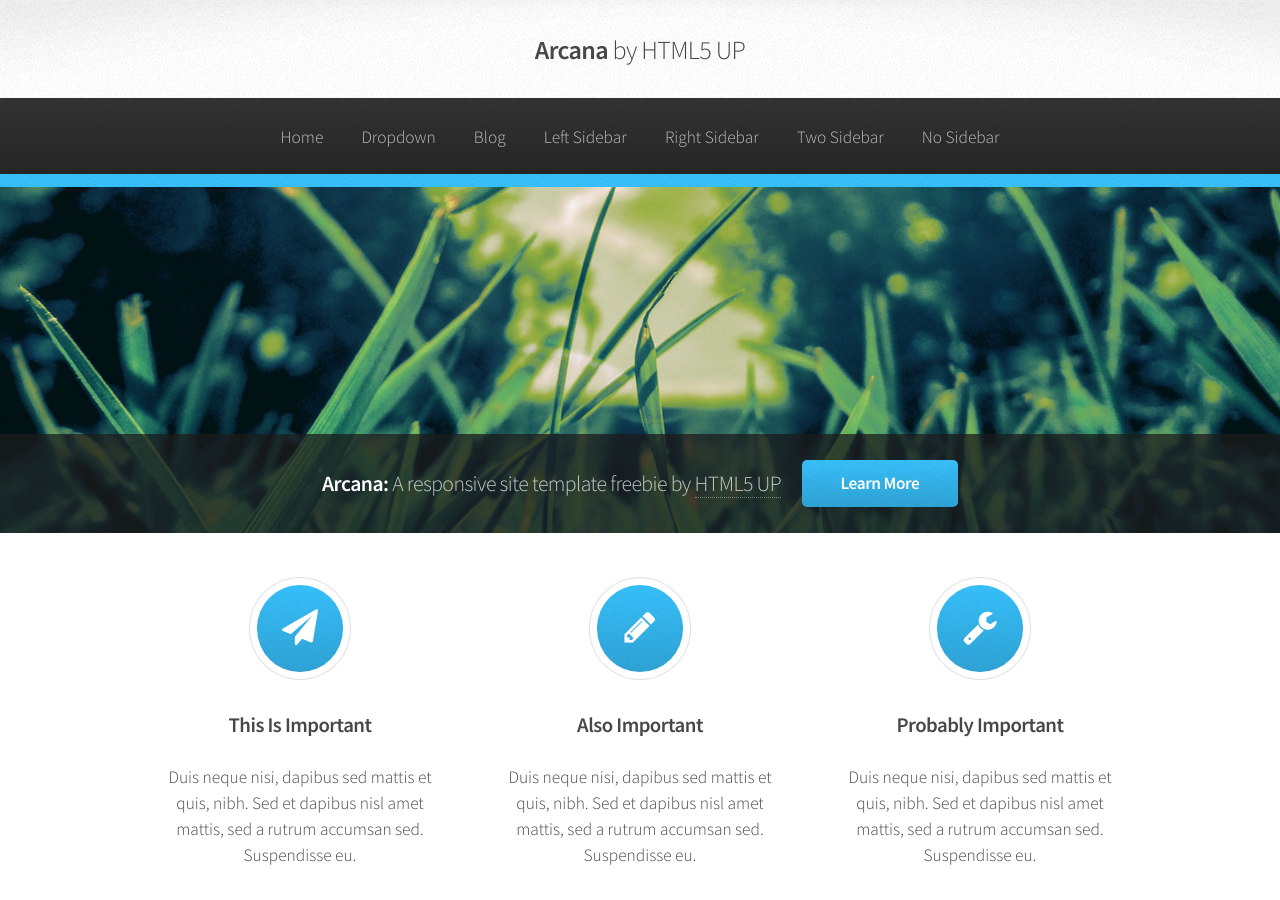
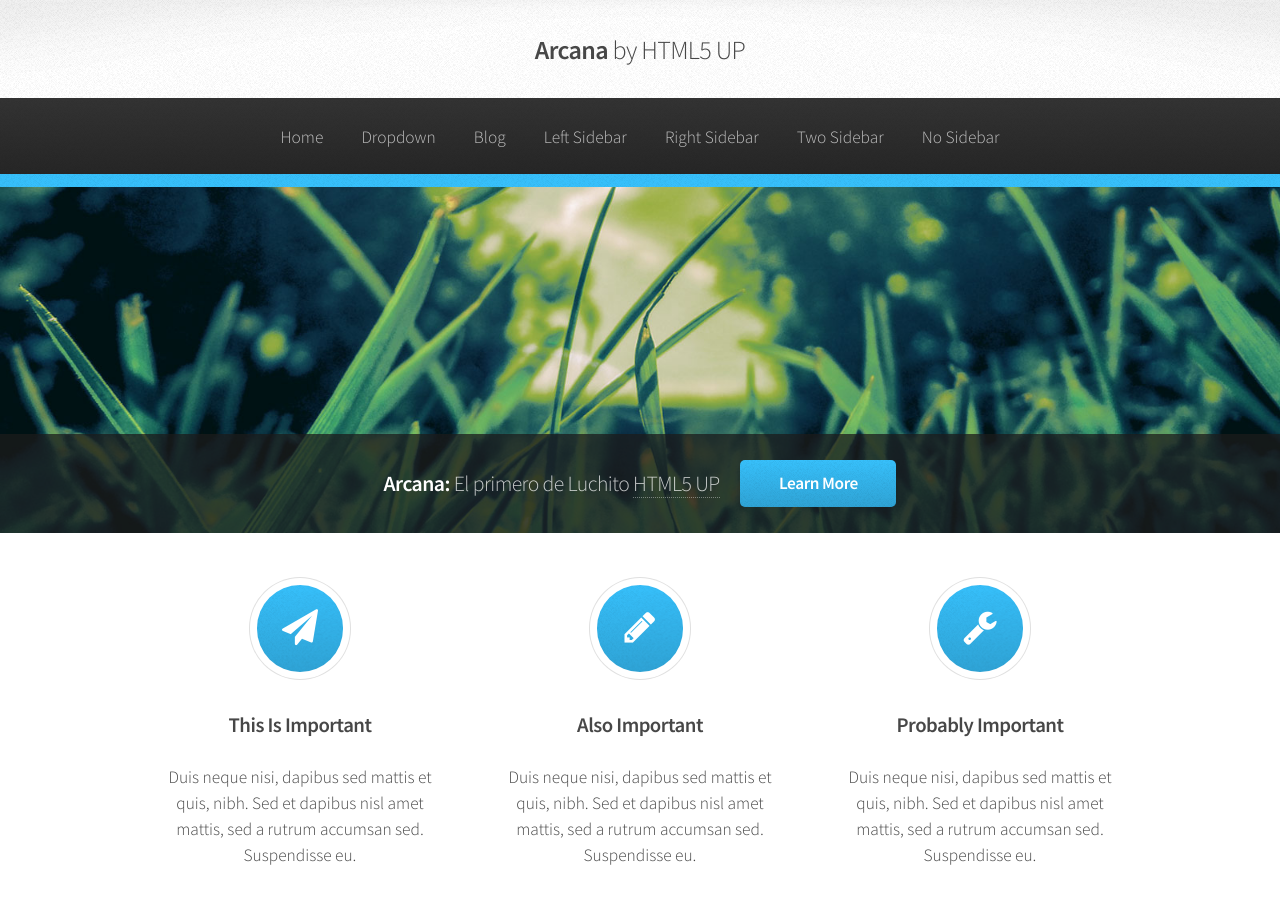
Before and after one commit to LuchoBCN/sambura, a Jekyll site: the page built from index.html, in a window 1280 px wide and 900 px high. Built offline with Jekyll 4.4.1, drawn with Linux system fonts in a browser that asks for light colours; the list of posts is cut into pages by our own code.

Commit message:
el primero de luchito

```diff
--- a/index.html
+++ b/index.html
@@ -6,7 +6,7 @@ layout: default
 <!-- Banner -->
 	<section id="banner">
 		<header>
-			<h2>Arcana: <em>A responsive site template freebie by <a href="http://html5up.net">HTML5 UP</a></em></h2>
+			<h2>Arcana: <em>El primero de Luchito <a href="http://html5up.net">HTML5 UP</a></em></h2>
 			<a href="#" class="button">Learn More</a>
 		</header>
 	</section>
```
Also changed, not shown: 1 other file.
